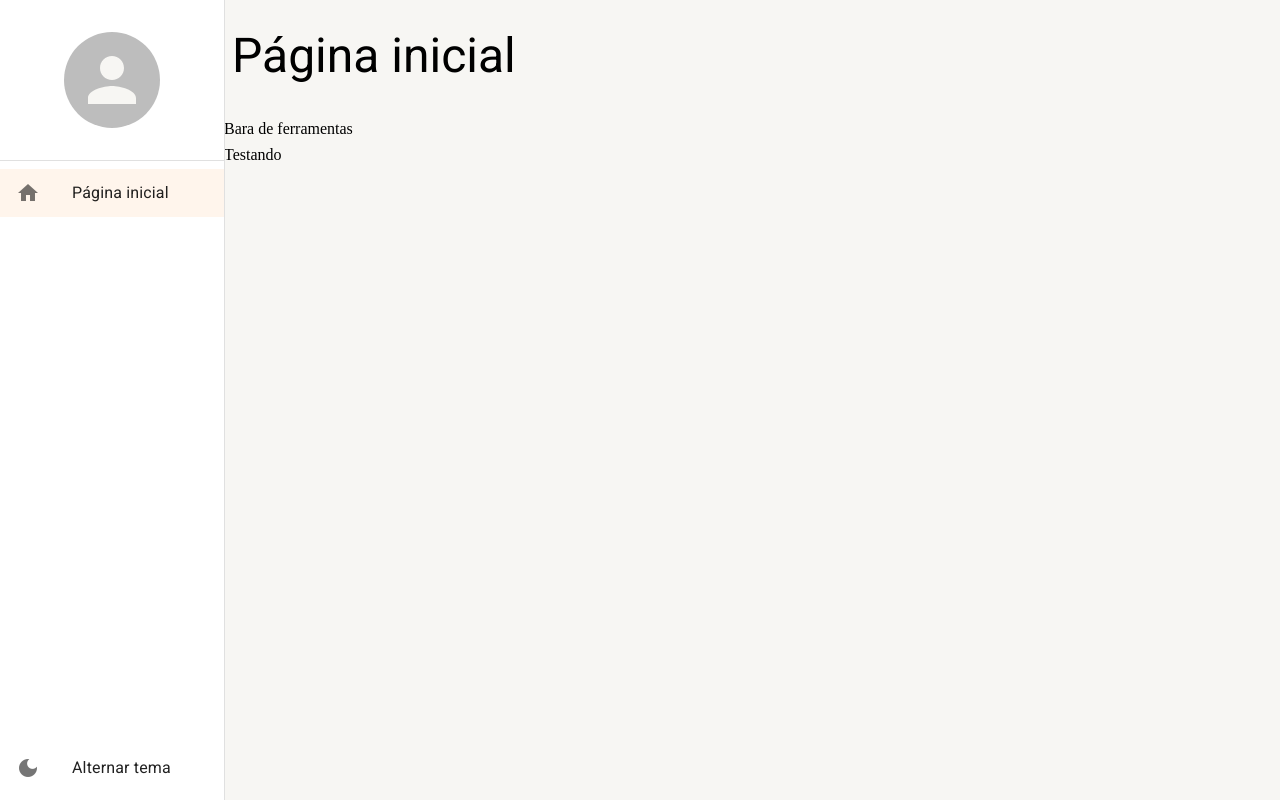
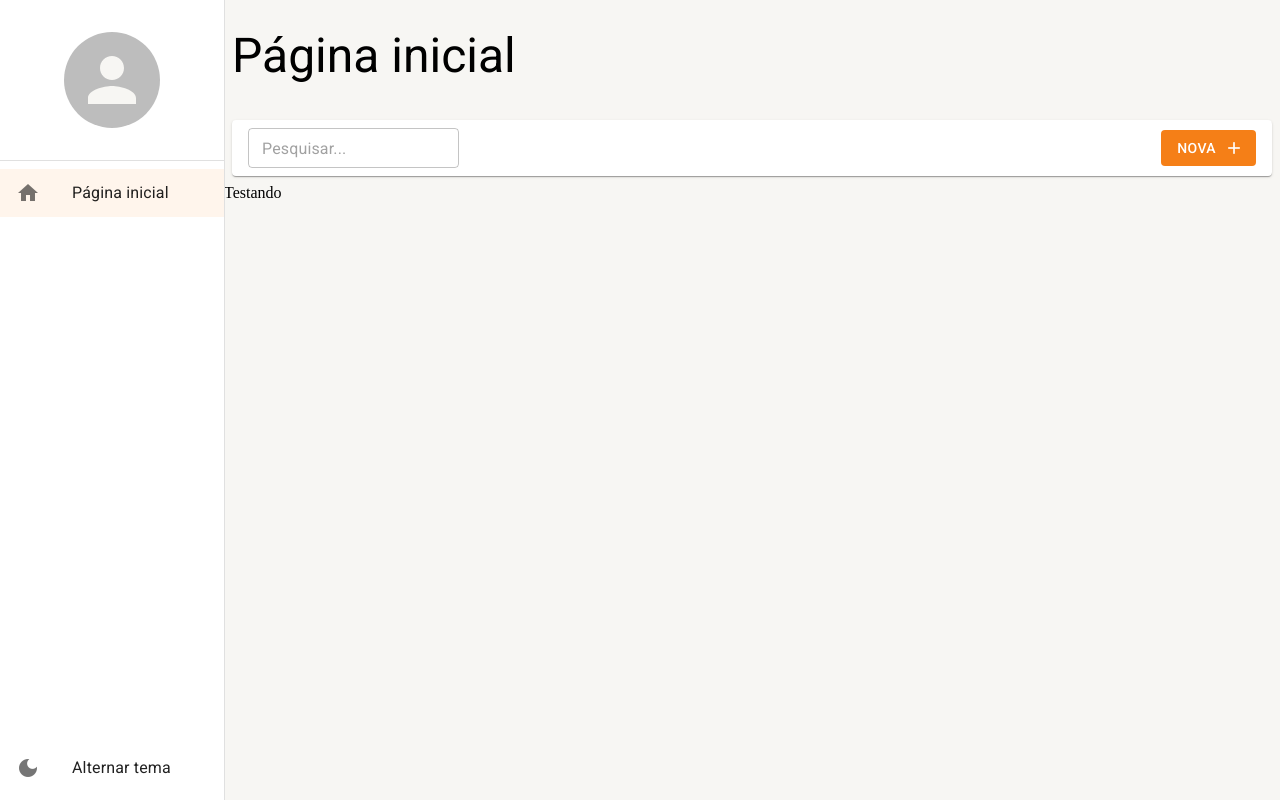
Before and after one commit to afschagas/rmt-cadastro, a React (Create React App) app: page /pagina-inicial in a window 1280 px wide. Built offline with nearby package versions, Linux system fonts and the light colour scheme.

Commit message:
Barra de ferramentas da listagem

```diff
--- a/src/pages/dashboard/Dashboard.tsx
+++ b/src/pages/dashboard/Dashboard.tsx
@@ -1,10 +1,19 @@
+import { BarraDeFerramentas } from '../../shared/components';
 import { LayoutBaseDePagina } from '../../shared/layouts';
 
 
 export const Dashboard = () => {
 
   return (
-    <LayoutBaseDePagina titulo='Página inicial' barraDeFerramentas={<>Bara de ferramentas</>}>
+    <LayoutBaseDePagina
+      titulo='Página inicial'
+      barraDeFerramentas={(
+        <BarraDeFerramentas
+          mostrarInputBusca
+          textoBotaoNovo='Nova'
+
+        />
+      )}>
 
       Testando
 
--- /dev/null
+++ b/src/shared/components/barra-de-ferramentas/BarraDeFerramentas.tsx
@@ -0,0 +1,58 @@
+import { Box, Button, Icon, Paper, TextField, useTheme } from '@mui/material';
+
+interface IBarraDeFerramentasProps {
+  textoDaBusca?: string;
+  mostrarInputBusca?: boolean;
+  aoMudarTextDeBusca?: (novoTexto: string) => void;
+  textoBotaoNovo?: string;
+  mostrarBotaoNovo?: boolean;
+  aoClicarEmNovo?: () => void;
+}
+
+export const BarraDeFerramentas: React.FC<IBarraDeFerramentasProps> = ({
+  textoDaBusca = '',
+  aoMudarTextDeBusca,
+  mostrarInputBusca = false,
+  aoClicarEmNovo,
+  textoBotaoNovo = 'Novo',
+  mostrarBotaoNovo = true,
+
+}) => {
+  const theme = useTheme();
+
+  return (
+    <Box
+      gap={1}
+      marginX={1}
+      padding={1}
+      paddingX={2}
+      display="flex"
+      alignItems="center"
+      height={theme.spacing(5)}
+      component={Paper}
+    >
+
+      {mostrarInputBusca && (
+        <TextField
+          size="small"
+          value={textoDaBusca}
+          onChange={(e) => aoMudarTextDeBusca?.(e.target.value)}
+          placeholder='Pesquisar...'
+        />
+      )}
+
+      <Box flex={1} display="flex" justifyContent="end">
+        {mostrarBotaoNovo && (
+          <Button
+            color='primary'
+            disableElevation
+            variant='contained'
+            onClick={aoClicarEmNovo}
+            endIcon={<Icon>add</Icon>}
+          >{textoBotaoNovo}</Button>
+        )}
+      </Box>
+
+    </Box>
+  );
+};
--- a/src/shared/components/index.ts
+++ b/src/shared/components/index.ts
@@ -1 +1,2 @@
+export * from "./barra-de-ferramentas/BarraDeFerramentas";
 export * from "./menu-lateral/MenuLateral";
```
